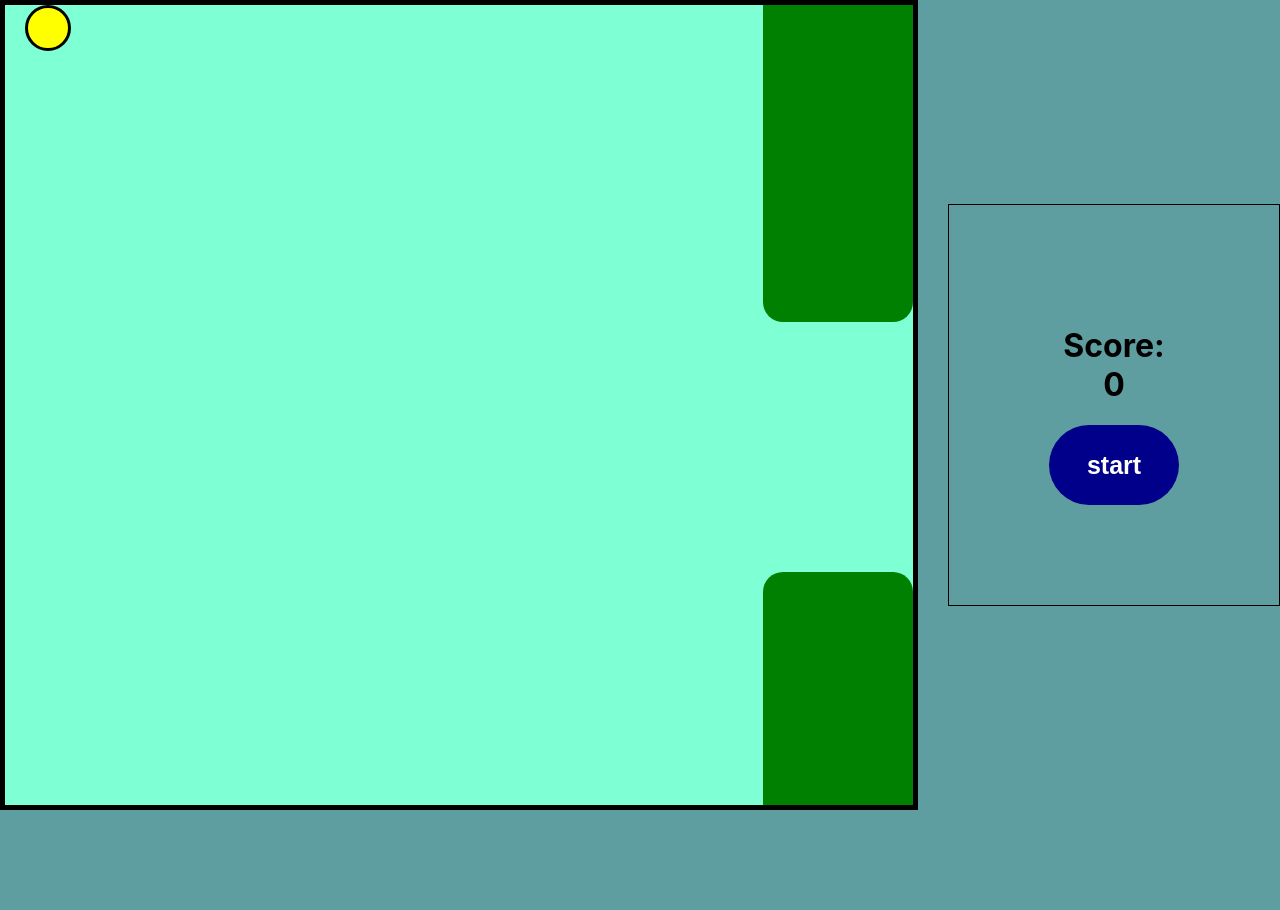
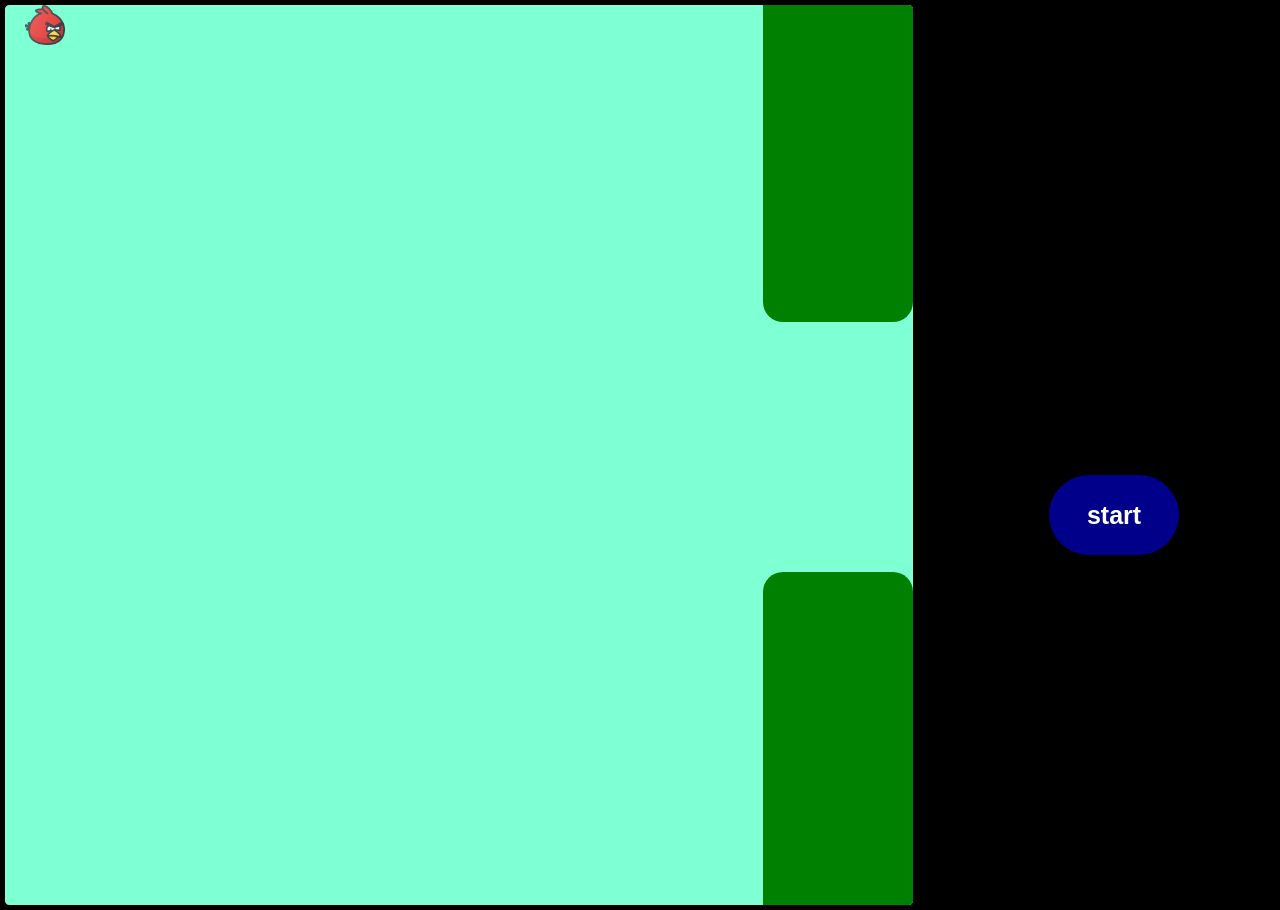
Before and after one commit to MallikarjunKamtam/floppy-bird, a React (Create React App) app: page / in a window 1280 px wide. Before the commit the page ends 810 px from the top, so only its background shows below. Built offline with nearby package versions, Linux system fonts and the light colour scheme.

Commit message:
added angry bird

```diff
--- a/src/App.css
+++ b/src/App.css
@@ -7,6 +7,7 @@
 }
 
 .game-wrapper {
-  background-color: aquamarine;
+  background-color: rgb(95, 238, 138);
   border: 5px solid black;
+  border-radius: 1%;
 }
--- a/src/App.js
+++ b/src/App.js
@@ -15,9 +15,26 @@ function App() {
   const { setGameOn, setScore, setGameOver } = birdActions;
 
   const handleClick = () => {
-    dispatch(setGameOn(true));
+    const { setGameOn, setScore, setGameOver } = birdActions;
+    if (!isGameOn) {
+      dispatch(setGameOn(true));
+    }
     setBirdPosition(birdPosition - CONSTANTS.JUMP);
   };
+
+  useEffect(() => {
+    const handleKeyDown = (event) => {
+      console.log(event.key);
+      if ([" ", "Enter"].includes(event.key)) {
+        !isGameOver && handleClick();
+      }
+    };
+
+    window.addEventListener("keydown", handleKeyDown);
+    return () => {
+      window.removeEventListener("keydown", handleKeyDown);
+    };
+  }, [isGameOver, isGameOn, birdPosition]);
 
   useEffect(() => {
     setTopObsticleHeight(getRandomArbitrary(250, 350));
--- a/src/CONSTANTS.js
+++ b/src/CONSTANTS.js
@@ -4,9 +4,9 @@ const constants = {
   GRAVITY: 6,
   JUMP: 100,
   OBSTICLE_GAP: 250,
-  WINDOW_HEIGHT: 800,
-  WINDOW_WIDTH: 1000,
-  SPEED: 5,
+  WINDOW_HEIGHT: 900,
+  WINDOW_WIDTH: 1500,
+  SPEED: 3.4,
 };
 
 export default constants;
--- a/src/bird.css
+++ b/src/bird.css
@@ -1,5 +1,3 @@
 .bird__body {
   border-radius: 100%;
-  background-color: yellow;
-  border: 3px solid black;
 }
--- a/src/bird.jsx
+++ b/src/bird.jsx
@@ -4,13 +4,16 @@ import CONSTANTS from "./CONSTANTS";
 import { useDispatch, useSelector } from "react-redux";
 import { birdActions, birdState } from "./app.slice";
 import { useEffect, useState } from "react";
+import bird from "./angry-birds.png";
 
 const Bird = () => {
   return (
     <div
       style={{ height: CONSTANTS.BIRD_HEIGHT, width: CONSTANTS.BIRD_WIDTH }}
       className="bird__body"
-    ></div>
+    >
+      <img width={CONSTANTS.BIRD_WIDTH} height={CONSTANTS.BIRD_HEIGHT} src={bird} alt="" />
+    </div>
   );
 };
 
--- a/src/index.css
+++ b/src/index.css
@@ -5,7 +5,8 @@ body {
     sans-serif;
   -webkit-font-smoothing: antialiased;
   -moz-osx-font-smoothing: grayscale;
-  background-color: cadetblue;
+  background-color: black;
+  user-select: none;
 }
 
 code {
```
Also changed, not shown: src/angry-birds.png (added).
